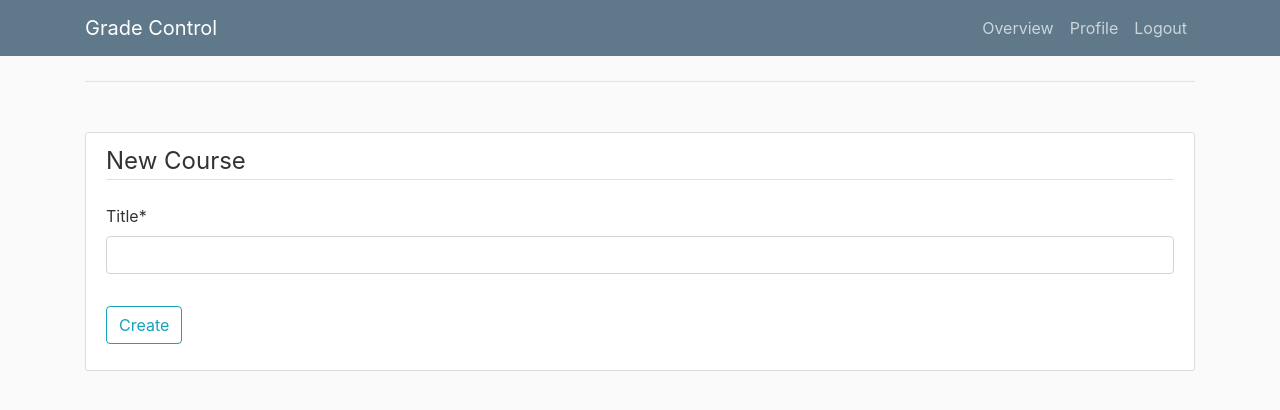
After one commit to michalbarczyk/grade-control, a Django app: page /overview/create_new_course/ in a window 1280 px wide. The commit adds this page. Shown: the top 410 px of the page. Run offline with Django 3.2, Linux system fonts and the light colour scheme; the visitor is signed in with stand-in values (Sample User, id 1); some libraries are stand-ins or nearby versions.

Commit message:
course creation, overview of teacher's courses

```diff
--- a/system/models.py
+++ b/system/models.py
@@ -1,6 +1,7 @@
 from django.contrib.auth.models import User
 from django.db import models
 from django.utils import timezone
+from django.urls import reverse
 
 
 class Student(models.Model):
@@ -25,6 +26,9 @@ class Course(models.Model):
     def __str__(self):
         return self.title
 
+    def get_absolute_url(self):
+        return reverse('manage_groups')
+
 
 class Event(models.Model):
     title = models.CharField(max_length=128)
--- a/system/templates/system/base_main.html
+++ b/system/templates/system/base_main.html
@@ -32,8 +32,8 @@
                         <li class="list-group-item list-group-item-light">Find a course</li>
                     {% endif %}
                     {% if "Teacher" in groups %}
-                        <li class="list-group-item list-group-item-light">My courses{{ teacher_str }}</li>
-                        <li class="list-group-item list-group-item-light">Create new course</li>
+                        <li class="list-group-item list-group-item-light"><a class="mr-2" href="{% url 'teacher_courses' %}">My courses{{ teacher_str }}</a></li>
+                        <li class="list-group-item list-group-item-light"><a class="mr-2" href="{% url 'create_new_course' %}">Create new course</a></li>
                     {% endif %}
                     <li class="list-group-item list-group-item-light">Find a teacher</li>
                     <li class="list-group-item list-group-item-light">Find a student</li>
--- /dev/null
+++ b/system/templates/system/course_form.html
@@ -0,0 +1,20 @@
+{% extends "system/base_main.html" %}
+{% load crispy_forms_tags %}
+{% block content %}
+    <div class="content-section">
+        <form method="POST">
+            {% csrf_token %}
+            <fieldset class="form-group">
+                <legend class="border-bottom mb-4">
+                    New Course
+                </legend>
+                {{ form|crispy }}
+            </fieldset>
+            <div class="form-group">
+                <button class="btn btn-outline-info" type="submit">
+                    Create
+                </button>
+            </div>
+        </form>
+    </div>
+{% endblock content %}
--- a/system/urls.py
+++ b/system/urls.py
@@ -11,4 +11,6 @@ urlpatterns = [
     path('profile/', views.profile, name='profile'),
     path('overview/', views.overview, name='overview'),
     path('overview/manage_groups/', views.manage_groups, name='manage_groups'),
+    path('overview/create_new_course/', views.CourseCreateView.as_view(), name='create_new_course'),
+    path('overview/teacher_courses/', views.teacher_courses, name='teacher_courses'),
 ]
--- a/system/views/__init__.py
+++ b/system/views/__init__.py
@@ -1,5 +1,7 @@
 from .home import *
 from .manage_groups import *
+from .create_new_course import *
+from .teacher_courses import *
 from .overview import *
 from .profile import *
 from .register import *
--- /dev/null
+++ b/system/views/create_new_course.py
@@ -0,0 +1,15 @@
+from django.views.generic import CreateView
+from django.contrib.auth.mixins import LoginRequiredMixin
+
+
+from system.models import Teacher, Course
+
+
+class CourseCreateView(LoginRequiredMixin, CreateView):
+    model = Course
+    fields = ['title']
+
+    def form_valid(self, form):
+        obj = form.save(commit=False)
+        obj.author = Teacher.objects.filter(user=self.request.user).first()
+        return super().form_valid(form)
```
Also changed, not shown: system/templates/system/teacher_courses.html (added, +11 -0 lines), system/views/teacher_courses.py (added, +15 -0 lines).
